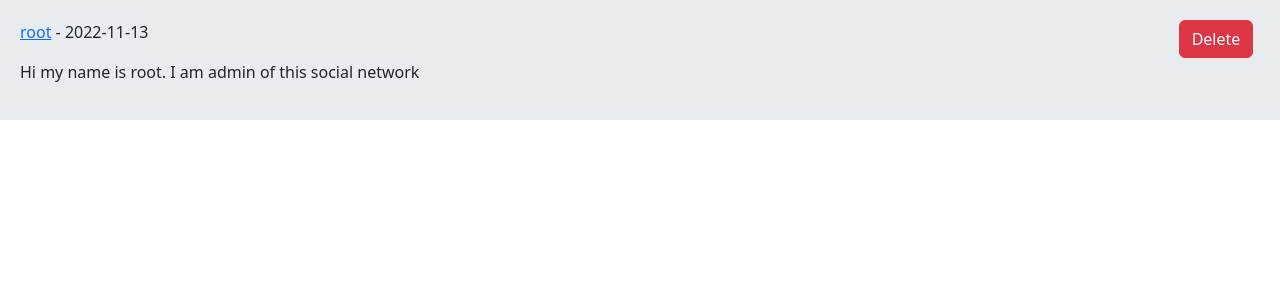
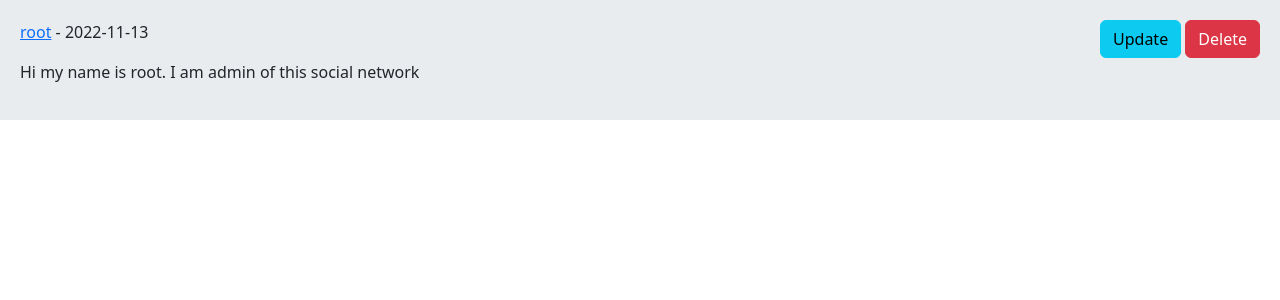
Before and after one commit to mehdi-mirzaie78/Education, a Django app: a page that uses Django 2/A/home/templates/home/detail.html in a window 1280 px wide. Shown: the part 56-356 px from the top of the page. Run offline with Django 4.2, Linux system fonts and the light colour scheme; a user stored in the database is signed in; data comes from the database, SQL or seed files in the repository.

Commit message:
Session 21: Updating post

```diff
--- a/Django 2/A/home/templates/home/detail.html
+++ b/Django 2/A/home/templates/home/detail.html
@@ -2,12 +2,14 @@
 
 {% block content %}
 	<div class="row">
-		<div class="col-11">
+		<div class="col-10">
 			<p><a href="{% url 'account:user_profile' post.user.id %}">{{ post.user.username }}</a> - {{ post.updated|date:"Y-m-d" }}</p>
 			<p>{{ post.body }}</p>
 		</div>
-		<div class="col-1">
+		<div class="col-2 text-end">
 			{% if request.user.id == post.user.id %}
+
+			<a href="{% url 'home:post_update' post.id %}" class="btn btn-info">Update</a>
 			<a href="{% url 'home:post_delete' post.id %}" class="btn btn-danger">Delete</a>
 			{% endif %}
 		</div>
--- a/Django 2/A/home/urls.py
+++ b/Django 2/A/home/urls.py
@@ -7,4 +7,5 @@ urlpatterns = [
     path('', views.HomeView.as_view(), name='home'),
     path('post/<int:post_id>/<slug:post_slug>', views.PostDetailView.as_view(), name='post_detail'),
     path('post/delete/<int:post_id>/', views.PostDeleteView.as_view(), name='post_delete'),
+    path('post/update/<int:post_id>/', views.PostUpdateView.as_view(), name='post_update'),
 ]
--- a/Django 2/A/home/views.py
+++ b/Django 2/A/home/views.py
@@ -3,6 +3,7 @@ from django.views import View
 from .models import Post
 from django.contrib.auth.mixins import LoginRequiredMixin
 from django.contrib import messages
+from .forms import PostUpdateForm
 
 
 class HomeView(View):
@@ -27,3 +28,22 @@ class PostDeleteView(LoginRequiredMixin, View):
         else:
             messages.error(request, "You can't delete this post", 'danger')
         return redirect('home:home')
+
+
+class PostUpdateView(LoginRequiredMixin, View):
+    class_form = PostUpdateForm
+
+    def dispatch(self, request, *args, **kwargs):
+        post = Post.objects.get(pk=kwargs['post_id'])
+        if not post.user.id == request.user.id:
+            messages.error(request, "You can't update this post", 'danger')
+            return redirect('home:home')
+        return super().dispatch(request, *args, **kwargs)
+
+    def get(self, request, post_id):
+        post = Post.objects.get(pk=post_id)
+        form = self.class_form(instance=post)
+        return render(request, 'home/update.html', {'form': form})
+
+    def post(self, request, post_id):
+        pass
```
Also changed, not shown: Django 2/A/home/forms.py (added, +8 -0 lines), Django 2/A/home/templates/home/update.html (added, +10 -0 lines).
